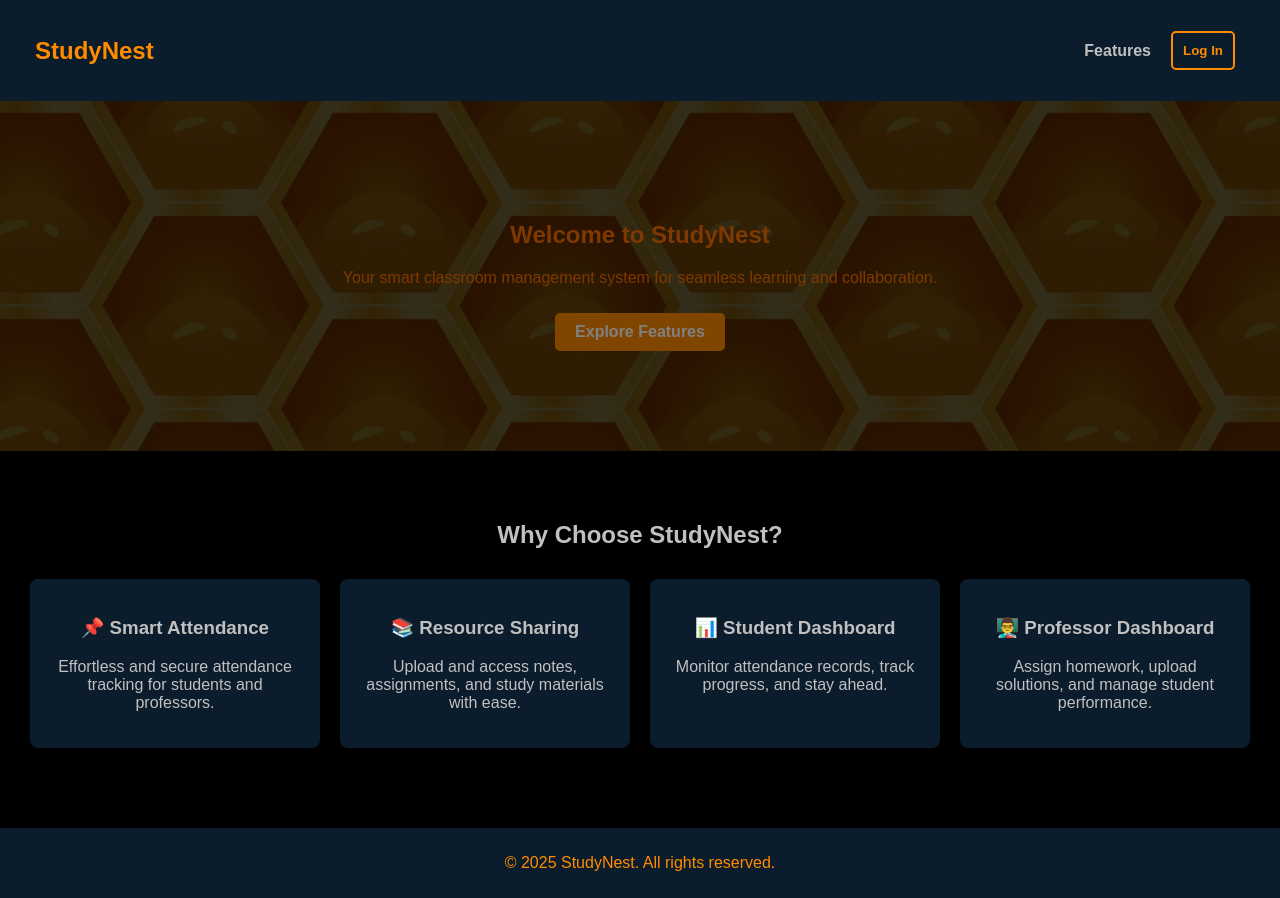
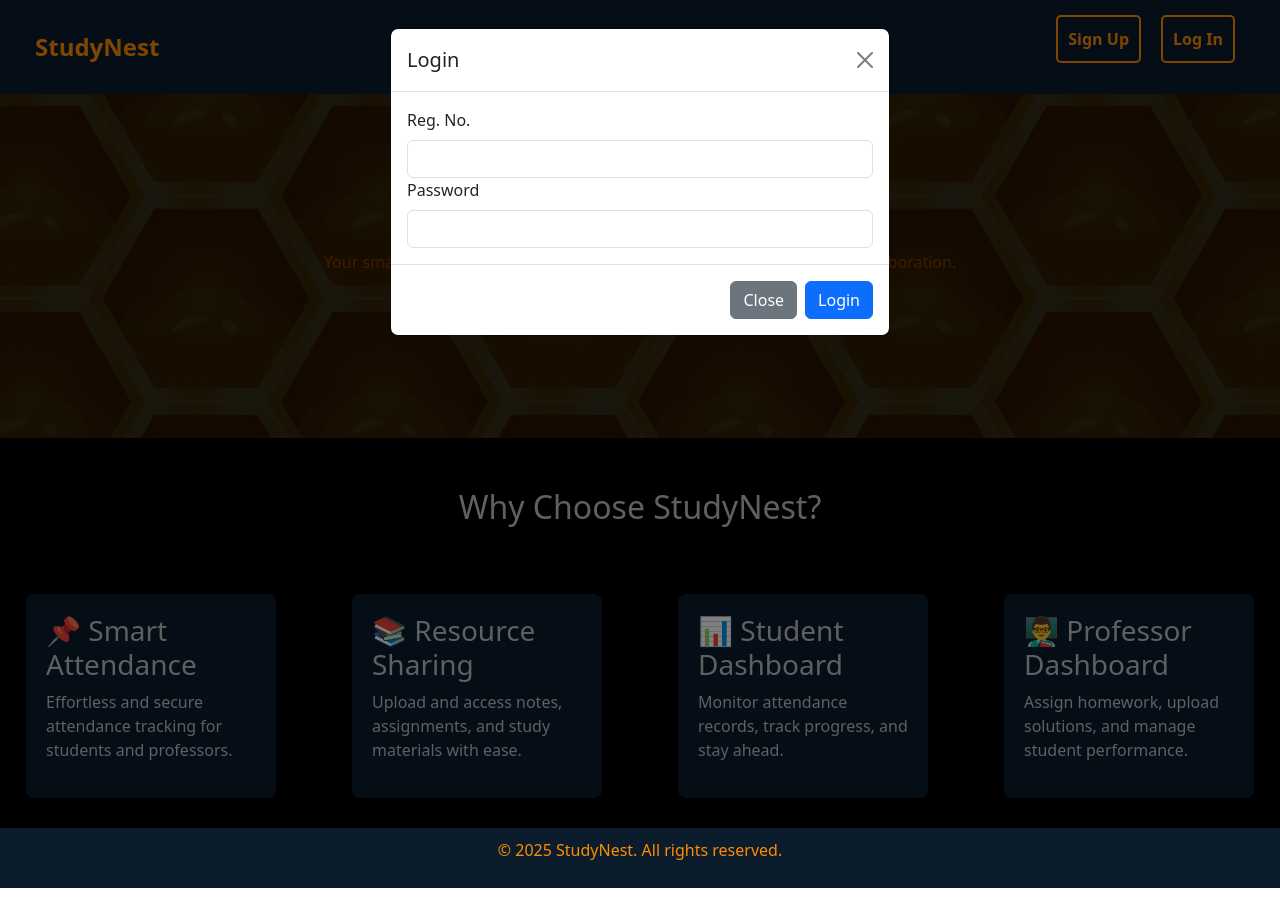
Before and after one commit to raghav12344/studynest, a website: page public/index.html in a window 1280 px wide. Both pictures are taken after a click on the button "Log In". Drawn offline with nearby package versions, Linux system fonts and the light colour scheme.

Commit message:
added grid sytem and modals

```diff
--- a/public/index.html
+++ b/public/index.html
@@ -7,52 +7,146 @@
     <title>StudyNest - Smart Learning Hub</title>
     <link rel="stylesheet" href="styles.css">
 </head>
+<!-- bootstrap link -->
+<script src="https://cdn.jsdelivr.net/npm/bootstrap@5.3.3/dist/js/bootstrap.bundle.min.js"
+    integrity="sha384-YvpcrYf0tY3lHB60NNkmXc5s9fDVZLESaAA55NDzOxhy9GkcIdslK1eN7N6jIeHz"
+    crossorigin="anonymous"></script>
+<link href="https://cdn.jsdelivr.net/npm/bootstrap@5.3.3/dist/css/bootstrap.min.css" rel="stylesheet"
+    integrity="sha384-QWTKZyjpPEjISv5WaRU9OFeRpok6YctnYmDr5pNlyT2bRjXh0JMhjY6hW+ALEwIH" crossorigin="anonymous">
+<!--                 -->
 
 <body>
+    <form action="" style="background-color: black;" method="post">
+        <div class="row">
+            <div class="col-md-12">
                 <header>
                     <nav>
                         <div class="logo">StudyNest</div>
                         <ul class="nav-links">
-                <li><a href="#features">Features</a></li>
-                <li><button>Log In</button></li>
+                            <li><button type="button" data-bs-toggle="modal" data-bs-target="#signupModal">Sign
+                                    Up</button></li>
+                            <li><button type="button" data-bs-toggle="modal" data-bs-target="#LoginModal">Log
+                                    In</button></li>
                         </ul>
                     </nav>
                 </header>
+            </div>
+        </div>
+        <!-- signup Modal -->
+        <div class="modal fade" id="signupModal" tabindex="-1" aria-labelledby="exampleModalLabel" aria-hidden="true">
+            <div class="modal-dialog">
+                <div class="modal-content">
+                    <div class="modal-header">
+                        <h1 class="modal-title fs-5" id="exampleModalLabel">SignUp</h1>
+                        <button type="button" class="btn-close" data-bs-dismiss="modal" aria-label="Close"></button>
+                    </div>
+                    <div class="modal-body">
+                        <label for="exampleInputEmail1" class="form-label">Email address</label>
+                        <input type="email" class="form-control" id="exampleInputEmail1" aria-describedby="emailHelp">
+                        <label for="exampleInputEmail1" class="form-label">Reg. No.</label>
+                        <input type="number" class="form-control" id="exampleInputEmail1" aria-describedby="emailHelp">
+                        <label for="exampleInputEmail1" class="form-label">Password</label>
+                        <input type="password" class="form-control" id="exampleInputEmail1"
+                            aria-describedby="emailHelp">
+                        <label for="exampleInputEmail1" class="form-label">Confirm Password</label>
+                        <input type="password" class="form-control" id="exampleInputEmail1"
+                            aria-describedby="emailHelp">
+                    </div>
+                    <div class="modal-footer">
+                        <button type="button" class="btn btn-secondary" data-bs-dismiss="modal">Close</button>
+                        <button type="submit" formaction="" class="btn btn-primary">SignUp</button>
+                    </div>
+                </div>
+            </div>
+        </div>
 
+        <!-- Login Modal -->
+        <div class="modal fade" id="LoginModal" tabindex="-1" aria-labelledby="exampleModalLabel" aria-hidden="true">
+            <div class="modal-dialog">
+                <div class="modal-content">
+                    <div class="modal-header">
+                        <h1 class="modal-title fs-5" id="exampleModalLabel">Login</h1>
+                        <button type="button" class="btn-close" data-bs-dismiss="modal" aria-label="Close"></button>
+                    </div>
+                    <div class="modal-body">
+                        <label for="exampleInputEmail1" class="form-label">Reg. No.</label>
+                        <input type="number" class="form-control" id="exampleInputEmail1" aria-describedby="emailHelp">
+                        <label for="exampleInputEmail1" class="form-label">Password</label>
+                        <input type="password" class="form-control" id="exampleInputEmail1"
+                            aria-describedby="emailHelp">
+
+                    </div>
+                    <div class="modal-footer">
+                        <button type="button" class="btn btn-secondary" data-bs-dismiss="modal">Close</button>
+                        <button type="submit" class="btn btn-primary" formaction="">Login</button>
+                    </div>
+                </div>
+            </div>
+        </div>
+        <div class="row">
+            <div class="col-md-12">
                 <section class="hero">
                     <div class="hero-content">
                         <h1>Welcome to StudyNest</h1>
                         <p>Your smart classroom management system for seamless learning and collaboration.</p>
-            <a href="#features" class="btn">Explore Features</a>
+                        <a href="#features" class="btn" style="color: white;">Explore Features</a>
                     </div>
                 </section>
+            </div>
+        </div>
 
+
+        <div class="row" style="background-color: black;">
+            <div class="col-md-12">
                 <section id="features" class="features">
+                    <div class="row">
+                        <div class="col-md-12">
                             <h2>Why Choose StudyNest?</h2>
+                        </div>
+                    </div>
+                </section>
+            </div>
+        </div>
+        <div class="row" style="background-color: black;">
+            <div class="col-md-3">
                 <div class="feature-container">
                     <div class="feature-card">
                         <h3>📌 Smart Attendance</h3>
                         <p>Effortless and secure attendance tracking for students and professors.</p>
                     </div>
+                </div>
+            </div>
+            <div class="col-md-3">
+                <div class="feature-container">
                     <div class="feature-card">
                         <h3>📚 Resource Sharing</h3>
                         <p>Upload and access notes, assignments, and study materials with ease.</p>
                     </div>
+                </div>
+            </div>
+            <div class="col-md-3">
+                <div class="feature-container">
                     <div class="feature-card">
                         <h3>📊 Student Dashboard</h3>
                         <p>Monitor attendance records, track progress, and stay ahead.</p>
                     </div>
+                </div>
+            </div>
+            <div class="col-md-3">
+                <div class="feature-container">
                     <div class="feature-card">
                         <h3>👨‍🏫 Professor Dashboard</h3>
                         <p>Assign homework, upload solutions, and manage student performance.</p>
                     </div>
                 </div>
-    </section>
+            </div>
+        </div>
+
 
         <footer>
             <p>&copy; 2025 StudyNest. All rights reserved.</p>
         </footer>
-
+    </form>
 </body>
 
 </html>
--- a/server.js
+++ b/server.js
@@ -12,5 +12,5 @@ app.get('/', (req, res) => {
 });
 
 app.listen(port, () => {
-    console.log(`Server is running on http://localhost:${port}`);
+    console.log("Server is running on http://localhost:${port}");
 });
```
Lines whose indentation alone changed are shown as unchanged.
